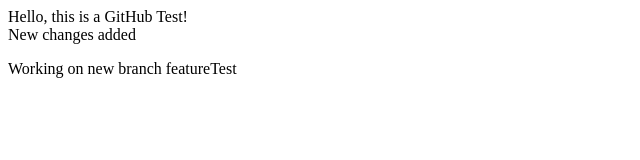
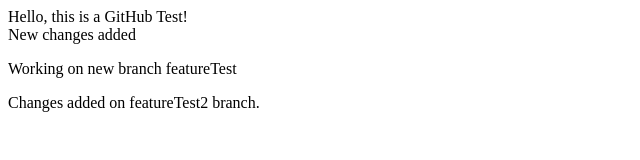
Before and after one commit to roxanadiacenco/testGit, a plain HTML site: page WebContent/index.html in a window 1280 px wide. Shown: the whole page, without its empty margins (0-640 px from the left). Drawn offline with Linux system fonts and the light colour scheme.

Commit message:
Added new changes on featureTest2 branch

```diff
--- a/WebContent/index.html
+++ b/WebContent/index.html
@@ -9,5 +9,6 @@ Hello, this is a GitHub Test!
 <br />
 	New changes added
 	<p>Working on new branch featureTest</p>
+	Changes added on featureTest2 branch.
 </body>
 </html>
```
